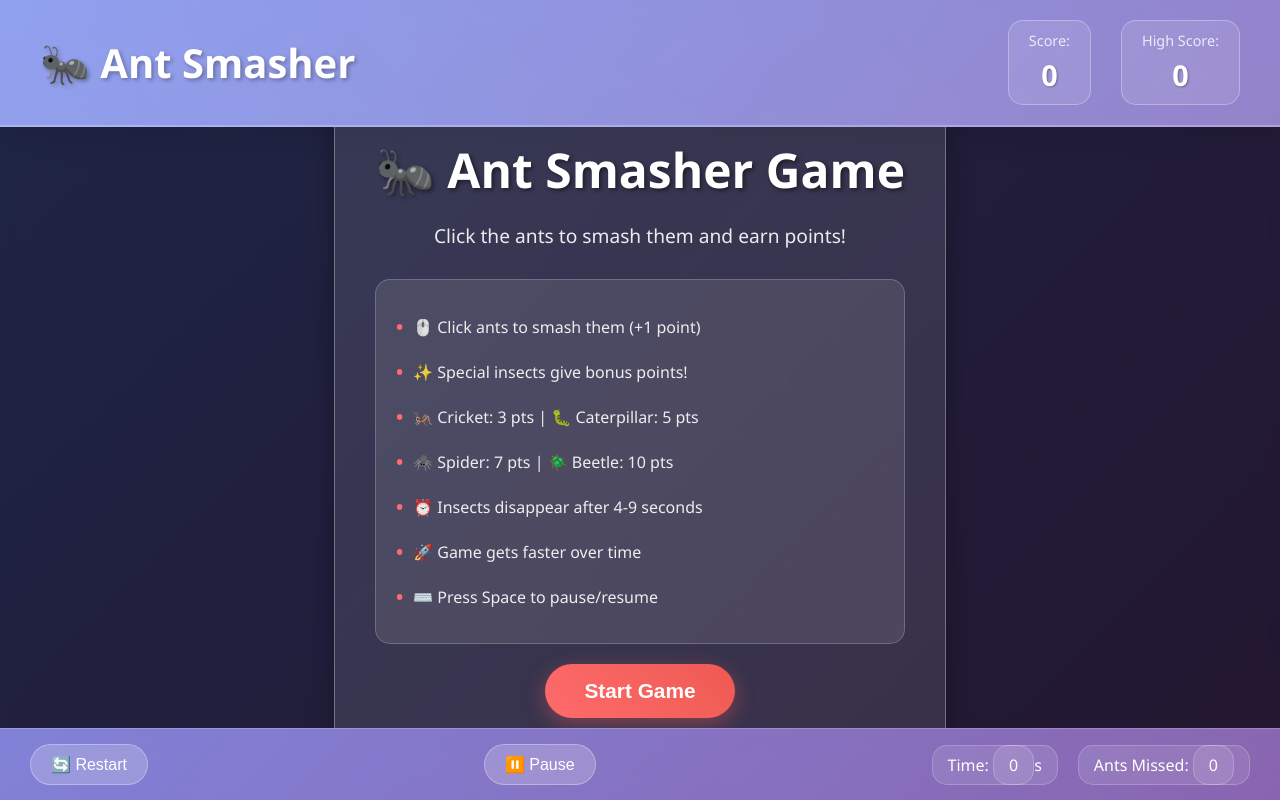
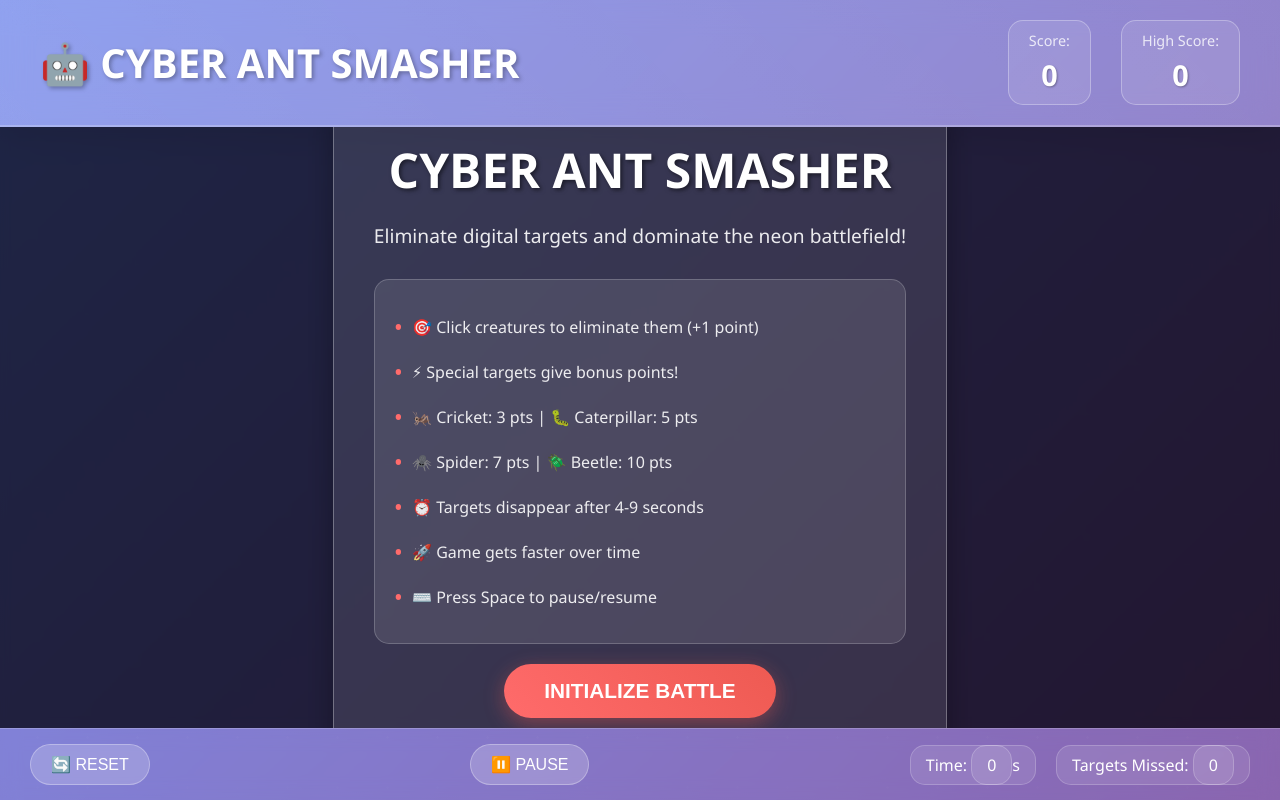
Before and after one commit to UzitheI/lsp_ant_smasher.github.io, a plain HTML site: page index.html in a window 1280 px wide. Drawn offline with Linux system fonts and the light colour scheme.

```diff
--- a/index.html
+++ b/index.html
@@ -3,13 +3,19 @@
   <head>
     <meta charset="UTF-8" />
     <meta name="viewport" content="width=device-width, initial-scale=1.0" />
-    <title>🐜 Ant Smasher Game</title>
+    <title>🤖 CYBER ANT SMASHER - Neon Battle Arena</title>
+    <link rel="preconnect" href="https://fonts.googleapis.com" />
+    <link rel="preconnect" href="https://fonts.gstatic.com" crossorigin />
+    <link
+      href="https://fonts.googleapis.com/css2?family=Orbitron:wght@400;700;900&family=Exo+2:wght@400;600;800&display=swap"
+      rel="stylesheet"
+    />
     <link rel="stylesheet" href="style.css" />
   </head>
   <body>
     <div class="insect-arena-wrapper">
       <header class="trophy-dashboard">
-        <h1>🐜 Ant Smasher</h1>
+        <h1>🤖 CYBER ANT SMASHER</h1>
         <div class="points-display-zone">
           <div class="metric-card">
             <span class="info-tag">Score:</span>
@@ -25,21 +31,21 @@
       <div class="battlefield-canvas" id="game-area">
         <div class="welcome-modal" id="game-overlay">
           <div class="intro-panel">
-            <h2>🐜 Ant Smasher Game</h2>
-            <p>Click the ants to smash them and earn points!</p>
+            <h2>CYBER ANT SMASHER</h2>
+            <p>Eliminate digital targets and dominate the neon battlefield!</p>
             <div class="gameplay-guide">
               <div class="guide-rule">
-                🖱️ Click ants to smash them (+1 point)
+                🎯 Click creatures to eliminate them (+1 point)
               </div>
               <div class="guide-rule">
-                ✨ Special insects give bonus points!
+                ⚡ Special targets give bonus points!
               </div>
               <div class="guide-rule">
                 🦗 Cricket: 3 pts | 🐛 Caterpillar: 5 pts
               </div>
               <div class="guide-rule">🕷️ Spider: 7 pts | 🪲 Beetle: 10 pts</div>
               <div class="guide-rule">
-                ⏰ Insects disappear after 4-9 seconds
+                ⏰ Targets disappear after 4-9 seconds
               </div>
               <div class="guide-rule">🚀 Game gets faster over time</div>
               <div class="guide-rule">⌨️ Press Space to pause/resume</div>
@@ -49,18 +55,18 @@
               id="start-btn"
               aria-label="Start Game"
             >
-              Start Game
+              INITIALIZE BATTLE
             </button>
           </div>
         </div>
       </div>
 
       <div class="action-panel">
-        <button class="command-button" id="restart-btn">🔄 Restart</button>
-        <button class="command-button" id="pause-btn">⏸️ Pause</button>
+        <button class="command-button" id="restart-btn">🔄 RESET</button>
+        <button class="command-button" id="pause-btn">⏸️ PAUSE</button>
         <div class="performance-metrics">
           <span>Time: <span id="game-time">0</span>s</span>
-          <span>Ants Missed: <span id="missed-ants">0</span></span>
+          <span>Targets Missed: <span id="missed-ants">0</span></span>
         </div>
       </div>
     </div>
```
